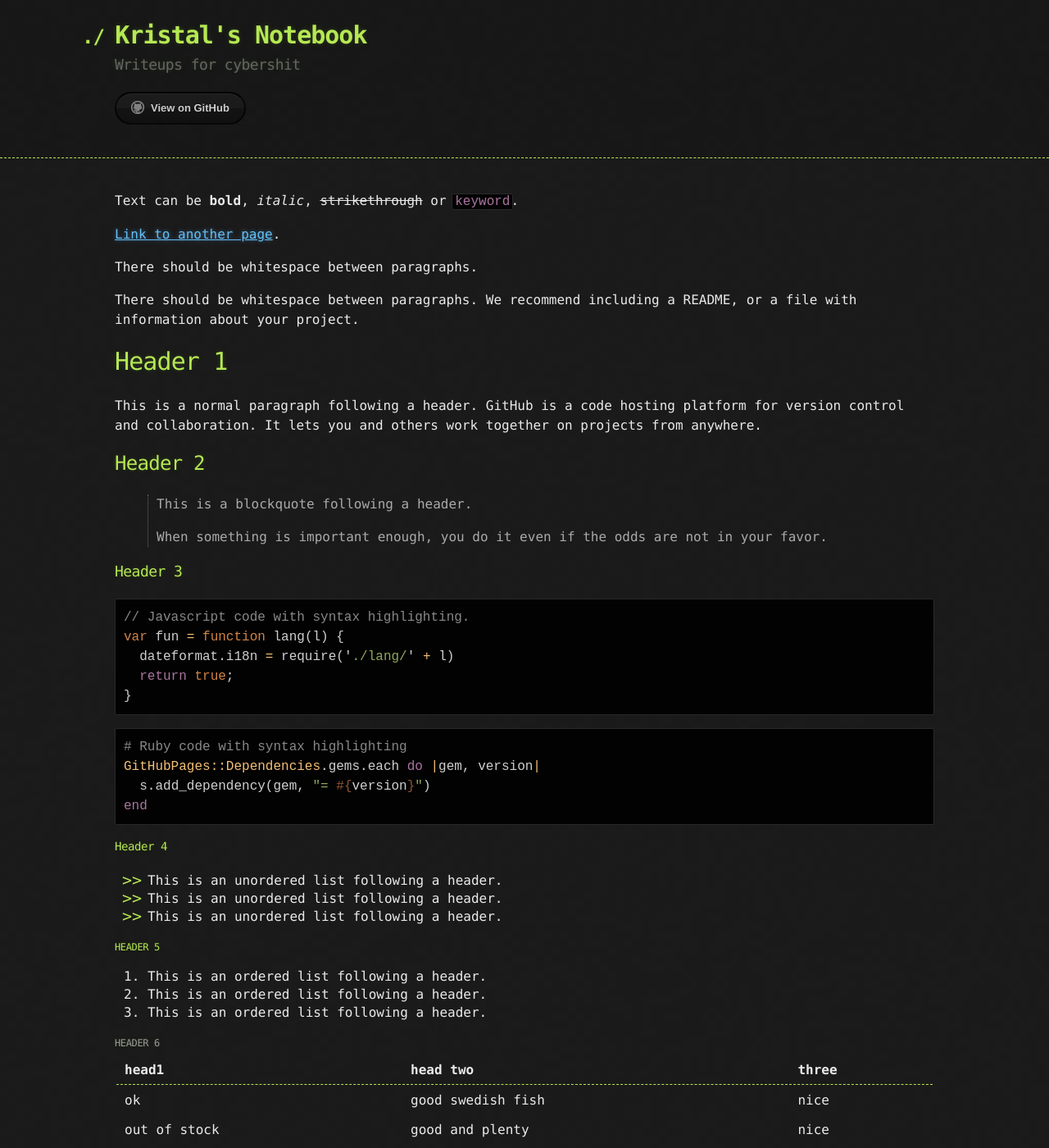
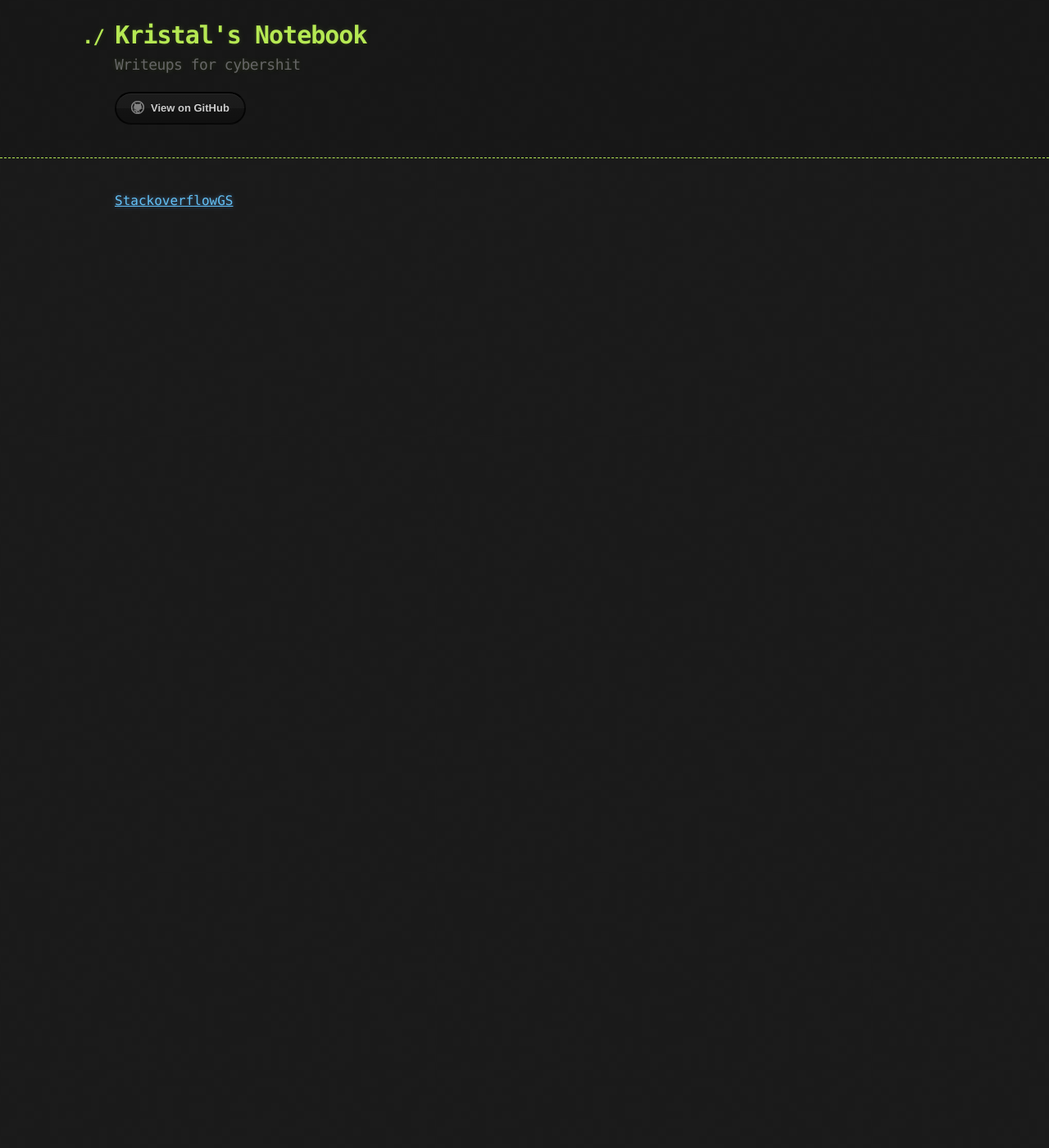
Before and after one commit to Kristal-g/kristal-g.github.io, a Jekyll site: the page built from index.md, in a window 1280 px wide and 1400 px high. Shown: the whole window at 82% size. Built offline with Jekyll 4.4.1, drawn with Linux system fonts in a browser that asks for light colours; some of the changed text lies outside the part shown.

Commit message:
update index

````diff
--- a/index.md
+++ b/index.md
@@ -2,122 +2,4 @@
 layout: default
 ---
 
-Text can be **bold**, _italic_, ~~strikethrough~~ or `keyword`.
-
-[Link to another page](./another-page.html).
-
-There should be whitespace between paragraphs.
-
-There should be whitespace between paragraphs. We recommend including a README, or a file with information about your project.
-
-# Header 1
-
-This is a normal paragraph following a header. GitHub is a code hosting platform for version control and collaboration. It lets you and others work together on projects from anywhere.
-
-## Header 2
-
-> This is a blockquote following a header.
->
-> When something is important enough, you do it even if the odds are not in your favor.
-
-### Header 3
-
-```js
-// Javascript code with syntax highlighting.
-var fun = function lang(l) {
-  dateformat.i18n = require('./lang/' + l)
-  return true;
-}
-```
-
-```ruby
-# Ruby code with syntax highlighting
-GitHubPages::Dependencies.gems.each do |gem, version|
-  s.add_dependency(gem, "= #{version}")
-end
-```
-
-#### Header 4
-
-*   This is an unordered list following a header.
-*   This is an unordered list following a header.
-*   This is an unordered list following a header.
-
-##### Header 5
-
-1.  This is an ordered list following a header.
-2.  This is an ordered list following a header.
-3.  This is an ordered list following a header.
-
-###### Header 6
-
-| head1        | head two          | three |
-|:-------------|:------------------|:------|
-| ok           | good swedish fish | nice  |
-| out of stock | good and plenty   | nice  |
-| ok           | good `oreos`      | hmm   |
-| ok           | good `zoute` drop | yumm  |
-
-### There's a horizontal rule below this.
-
-* * *
-
-### Here is an unordered list:
-
-*   Item foo
-*   Item bar
-*   Item baz
-*   Item zip
-
-### And an ordered list:
-
-1.  Item one
-1.  Item two
-1.  Item three
-1.  Item four
-
-### And a nested list:
-
-- level 1 item
-  - level 2 item
-  - level 2 item
-    - level 3 item
-    - level 3 item
-- level 1 item
-  - level 2 item
-  - level 2 item
-  - level 2 item
-- level 1 item
-  - level 2 item
-  - level 2 item
-- level 1 item
-
-### Small image
-
-![Octocat](https://github.githubassets.com/images/icons/emoji/octocat.png)
-
-### Large image
-
-![Branching](https://guides.github.com/activities/hello-world/branching.png)
-
-
-### Definition lists can be used with HTML syntax.
-
-<dl>
-<dt>Name</dt>
-<dd>Godzilla</dd>
-<dt>Born</dt>
-<dd>1952</dd>
-<dt>Birthplace</dt>
-<dd>Japan</dd>
-<dt>Color</dt>
-<dd>Green</dd>
-</dl>
-
-```
-Long, single-line code blocks should not wrap. They should horizontally scroll if they are too long. This line should be long enough to demonstrate this.
-```
-
-```
-The final element.
-```
+[StackoverflowGS]({% post_url 2021-02-07-HEVD_StackOverflowGS_Windows_10_RS5_x64 %})
````
Also changed, not shown: 1 other file.
